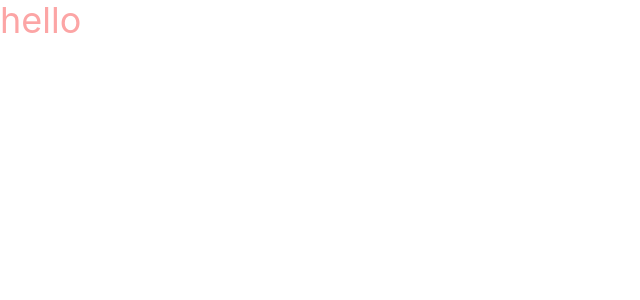
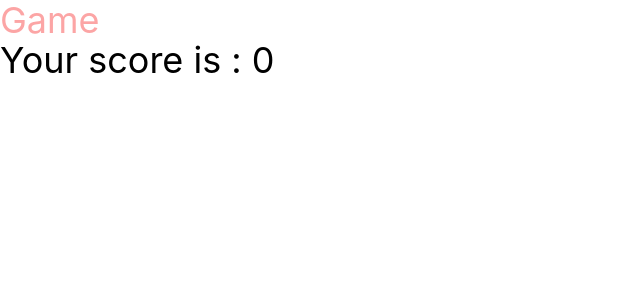
Before and after one commit to fajllo/learning-react, a React (Create React App) app: page / in a window 1280 px wide. Shown: the top 300 px of the page, without its empty margins (0-640 px from the left). Built offline with nearby package versions, Linux system fonts and the light colour scheme.

Commit message:
initializing state

```diff
--- a/src/App.js
+++ b/src/App.js
@@ -1,9 +1,11 @@
 import logo from "./logo.svg";
+import Game from "./Game";
 
 function App() {
   return (
     <div>
-      <h1 className="text-red-300 text-4xl"> hello</h1>
+      <h1 className="text-red-300 text-4xl"> Game</h1>
+      <Game />
     </div>
   );
 }
--- /dev/null
+++ b/src/Game.js
@@ -0,0 +1,19 @@
+import React, { Component } from "react";
+
+class Game extends Component {
+  constructor(props) {
+    super(props);
+    this.state = {
+      score: 0,
+    };
+  }
+  render() {
+    return (
+      <div className="Game text-4xl">
+        <h1>Your score is : {this.state.score}</h1>
+      </div>
+    );
+  }
+}
+
+export default Game;
```
Also changed, not shown: 1 other file (tests, documents, lock files or other folders).
